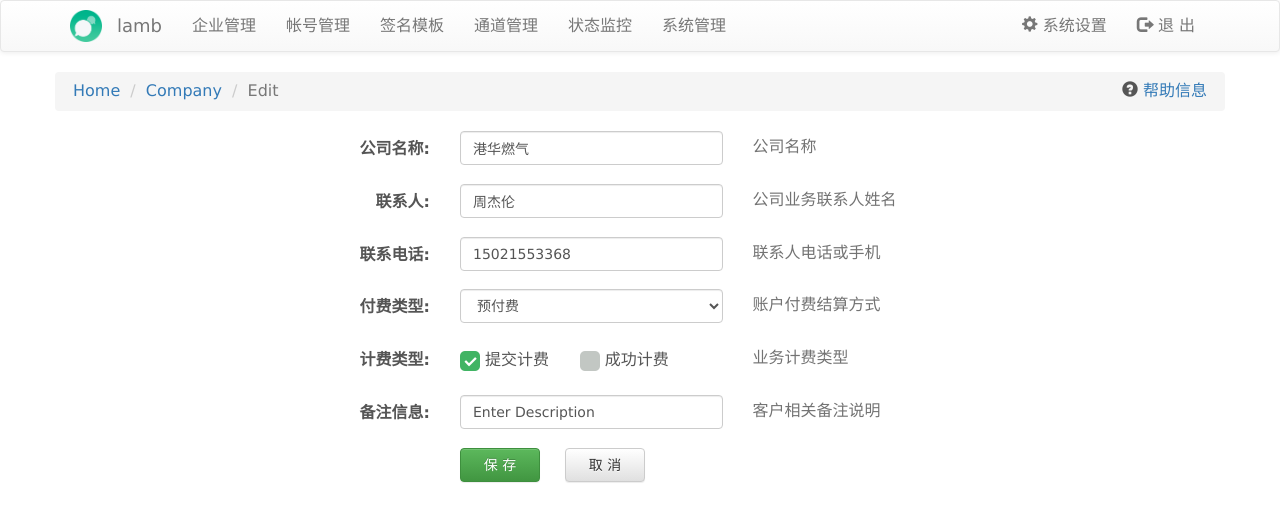
After one commit to 21ki/lamb, a PHP site: page /app/views/company/edit.html in a window 1280 px wide. The commit adds this page. Shown: the top 522 px of the page. Run offline with PHP 8.4, Linux system fonts and the light colour scheme.

Commit message:
updated some files

```diff
--- /dev/null
+++ b/web/app/views/company/edit.html
@@ -0,0 +1,160 @@
+<!DOCTYPE html>
+<html lang="zh-CN">
+  <head>
+    <meta charset="utf-8">
+    <meta http-equiv="X-UA-Compatible" content="IE=edge">
+    <meta name="viewport" content="width=device-width, initial-scale=1">
+    <link rel="icon" href="favicon.ico">
+    <title>company - lamb</title>
+    <link type="text/css" rel="stylesheet" href="/css/bootstrap.min.css">
+    <link type="text/css" rel="stylesheet" href="/css/bootstrap-theme.min.css">
+    <link type="text/css" rel="stylesheet" href="/css/all.css">
+    <link type="text/css" rel="stylesheet" href="/css/flat/blue.css">
+    <link type="text/css" rel="stylesheet" href="/css/company.css">
+  </head>
+  <body>
+    <div class="navbar navbar-default">
+      <div class="container">
+        <div class="navbar-header">
+          <button type="button" class="navbar-toggle collapsed" data-toggle="collapse" data-target="#navbar" aria-expanded="false" aria-controls="navbar">
+            <span class="sr-only">Toggle navigation</span>
+            <span class="icon-bar"></span>
+            <span class="icon-bar"></span>
+            <span class="icon-bar"></span>
+          </button>
+          <a class="navbar-brand">
+            <img alt="Brand" src="/img/logo.png" width="32" height="32" style="margin-top:-6px" />
+          </a>
+          <a class="navbar-brand">lamb</a>
+        </div>
+        <div id="navbar" class="collapse navbar-collapse">
+          <ul class="nav navbar-nav">
+            <li><a href="/company">企业管理</a></li>
+            <li><a href="/account">帐号管理</a></li>
+            <li><a href="/template">签名模板</a></li>
+            <li><a href="/channel">通道管理</a></li>
+            <li><a href="/status">状态监控</a></li>
+            <li class="dropdown">
+              <a href="#" class="dropdown-toggle" data-toggle="dropdown" role="button">系统管理</a>
+              <ul class="dropdown-menu">
+                <li><a href="/blacklist">黑白名单</a></li>
+                <li><a href="/payment/logs">充值记录</a></li>
+                <li><a href="/payment">支付管理</a></li>
+              </ul>
+            </li>
+          </ul>
+          <ul class="nav navbar-nav navbar-right">
+            <li><a href="/system/option"><span class="glyphicon glyphicon-cog"></span> 系统设置</a></li>
+            <li><a href="/logout"><span class="glyphicon glyphicon-log-out"></span> 退 出</a></li>
+          </ul>
+        </div>
+      </div>
+    </div>
+    <div class="container main">
+      <div class="row">
+        <ol class="breadcrumb">
+          <li><a href="/cdr">Home</a></li>
+          <li><a href="#">Company</a></li>
+          <li class="active">Edit</li>
+          <li class="pull-right help"><span class="glyphicon glyphicon-question-sign"></span> <a href="#">帮助信息</a></li>
+        </ol>
+      </div>
+            <div class="row">
+        <div class="container main">
+          <form class="form-horizontal" action="/server/create" method="post">
+            <div class="form-group">
+              <label class="col-sm-offset-2 col-xs-2 col-sm-2 control-label">公司名称:</label>
+              <div class="col-xs-3 col-sm-3">
+                <input type="text" class="form-control" name="name" value="港华燃气" placeholder="Enter Name" required="required">
+              </div>
+              <div class="col-xs-2 col-sm-2">
+                <span class="help-block">公司名称</span>
+              </div>
+            </div>
+            <div class="form-group">
+              <label class="col-sm-offset-2 col-xs-2 col-sm-2 control-label">联系人:</label>
+              <div class="col-xs-3 col-sm-3">
+                <input type="text" class="form-control" name="ip" value="周杰伦" placeholder="Enter Contacts" required="required">
+              </div>
+              <div class="col-xs-3 col-sm-3">
+                <span class="help-block">公司业务联系人姓名</span>
+              </div>
+            </div>
+            <div class="form-group">
+              <label class="col-sm-offset-2 col-xs-2 col-sm-2 control-label">联系电话:</label>
+              <div class="col-xs-3 col-sm-3">
+                <input type="text" class="form-control" name="port" placeholder="Enter Telephone" value="15021553368" required="required">
+              </div>
+              <div class="col-xs-3 col-sm-3">
+                <span class="help-block">联系人电话或手机</span>
+              </div>
+            </div>
+            <div id="route" class="form-group">
+              <label class="col-sm-offset-2 col-xs-2 col-sm-2 control-label">付费类型:</label>
+              <div class="col-xs-3 col-sm-3">
+                <select class="form-control" name="route">
+                      <option value="1">预付费</option>
+                       <option value="2">后付费</option>
+                </select>
+              </div>
+              <div class="col-xs-3 col-sm-3">
+                <span class="help-block">账户付费结算方式</span>
+              </div>
+            </div>
+            <div class="form-group">
+              <label class="col-sm-offset-2 col-xs-2 col-sm-2 control-label">计费类型:</label>
+              <div class="col-xs-3 col-sm-3">
+                <div class="checkbox">
+                  <label>
+                    <input class="call" type="checkbox" name="call" checked="checked" /> 提交计费
+                  </label>
+                  &nbsp;&nbsp;&nbsp;&nbsp;
+                  <label>
+                    <input class="call" type="checkbox" name="call" /> 成功计费
+                  </label>
+                </div>
+              </div>
+              <div class="col-xs-3 col-sm-3">
+                <span class="help-block">业务计费类型</span>
+              </div>
+            </div>
+            <div class="form-group">
+              <label class="col-sm-offset-2 col-xs-2 col-sm-2 control-label">备注信息:</label>
+              <div class="col-xs-3 col-sm-3">
+                <input type="text" class="form-control" name="description" value="Enter Description" placeholder="Enter Description" />
+              </div>
+              <div class="col-xs-3 col-sm-3">
+                <span class="help-block">客户相关备注说明</span>
+              </div>
+            </div>
+            <div class="form-group">
+              <div class="col-sm-offset-4 col-xs-3 col-sm-3">
+                <button type="submit" id="submit" class="btn btn-success">保 存</button>
+                <a class="btn btn-default" href="/company">取 消</a>
+              </div>
+            </div>
+          </form>
+        </div>
+      </div>
+    </div>
+</div>
+<script type="text/javascript" src="/js/jquery.min.js"></script>
+<script type="text/javascript" src="/js/bootstrap.min.js"></script>
+<script type="text/javascript" src="/js/icheck.min.js"></script>
+<script type="text/javascript">
+    $('li.dropdown').mouseover(function() {
+        $(this).addClass('open');
+    }).mouseout(function() {
+        $(this).removeClass('open');
+    });
+
+    $(document).ready(function(){
+    $('.call').iCheck({
+      checkboxClass: 'icheckbox_flat-blue',
+      radioClass: 'iradio_flat-blue',
+      increaseArea: '20%'
+    });
+  });
+</script>
+</body>
+</html>
--- a/web/public/css/company.css
+++ b/web/public/css/company.css
@@ -3,6 +3,11 @@ body {
     font-size: 16px;
     background-color: #ffffff;
     font-family: "lucida grande", "lucida sans unicode", lucida, helvetica, "Hiragino Sans GB", "Microsoft YaHei", "WenQuanYi Micro Hei", sans-serif;
+}
+
+.breadcrumb {
+    padding-left: 18px;
+    padding-right: 18px;
 }
 
 .breadcrumb .pull-right:before {
@@ -18,3 +23,12 @@ body {
     border-top: 1px solid #fafafa;
     border-bottom: 1px solid #fafafa;
 }
+
+.checkbox label, .radio label {
+    padding-left: 0px;
+}
+
+form .form-group button, form .form-group a {
+    width: 80px;
+    margin-right: 20px;
+}
```
Also changed, not shown: web/app/views/account/index.html (+11 -9 lines), web/app/views/company/create.html (added, +160 -0 lines), web/app/views/company/index.html (+9 -11 lines), web/app/views/payment/index.html (+4 -4 lines), web/public/css/payment.css (+24 -3 lines), web/public/img/alipay.png (added), web/public/img/wxpay.png (added).
